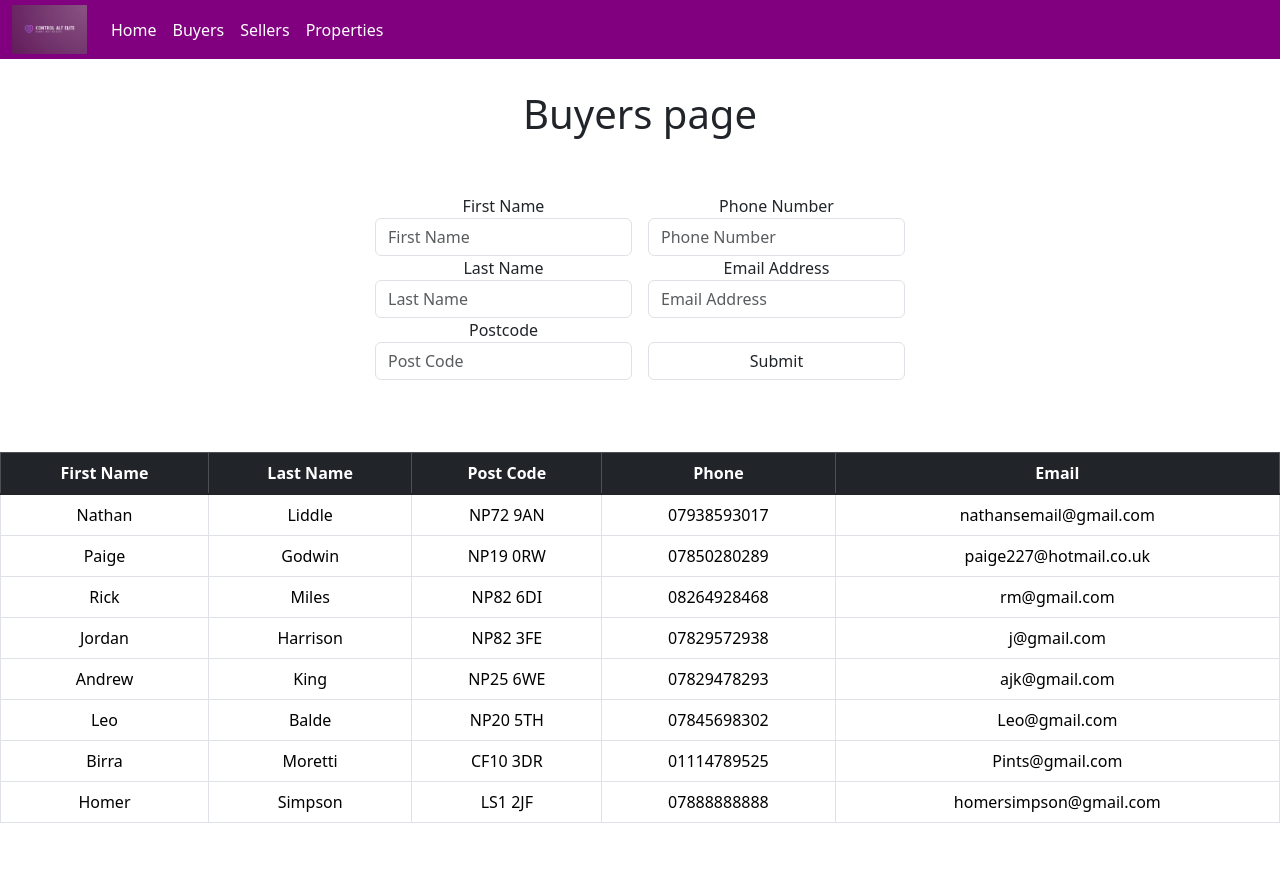
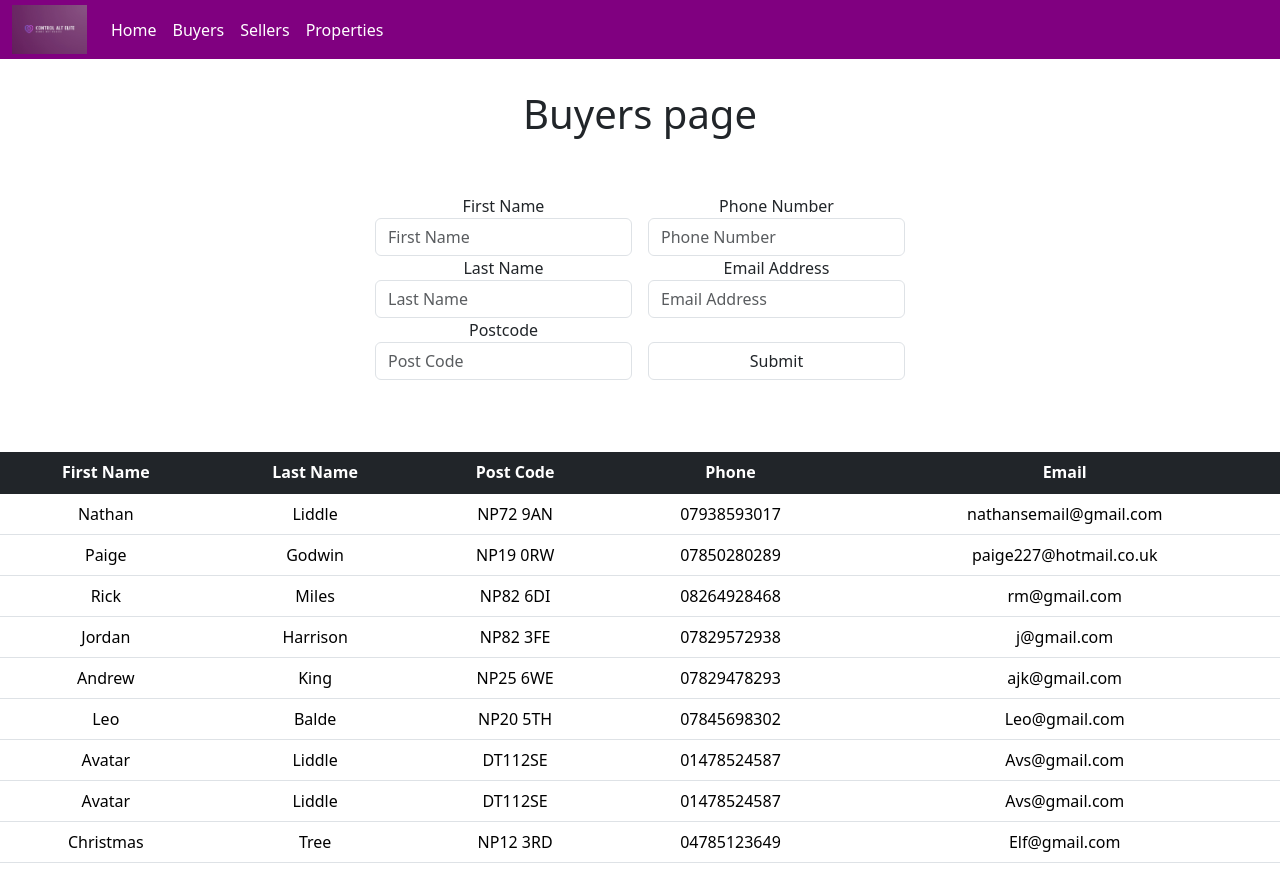
Before and after one commit to AndykingSkywalker/ctrl_alt_elite, a React (Create React App) app: page /buyers in a window 1280 px wide. Before the commit the page ends 839 px from the top, so only its background shows below. Built offline with nearby package versions, Linux system fonts and the light colour scheme; data requests are answered from the project's data file.

Commit message:
Validation

```diff
--- a/db.json
+++ b/db.json
@@ -49,20 +49,28 @@
       "id": 7
     },
     {
-      "firstName": "Birra",
-      "lastName": "Moretti",
-      "postCode": "CF10 3DR",
-      "phoneNum": "01114789525",
-      "emailAdd": "Pints@gmail.com",
+      "firstName": "Avatar",
+      "lastName": "Liddle",
+      "postCode": "DT112SE",
+      "phoneNum": "01478524587",
+      "emailAdd": "Avs@gmail.com",
       "id": 8
     },
     {
-      "firstName": "Homer",
-      "lastName": "Simpson",
-      "postCode": "LS1 2JF",
-      "phoneNum": "07888888888",
-      "emailAdd": "homersimpson@gmail.com",
+      "firstName": "Avatar",
+      "lastName": "Liddle",
+      "postCode": "DT112SE",
+      "phoneNum": "01478524587",
+      "emailAdd": "Avs@gmail.com",
       "id": 9
+    },
+    {
+      "firstName": "Christmas",
+      "lastName": "Tree",
+      "postCode": "NP12 3RD",
+      "phoneNum": "04785123649",
+      "emailAdd": "Elf@gmail.com",
+      "id": 10
     }
   ],
   "sellers": [
@@ -81,6 +89,22 @@
       "phoneNum": "04465892474",
       "emailAdd": "Poretti@gmail.com",
       "id": 2
+    },
+    {
+      "firstName": "Carlsberg",
+      "lastName": "Pilsner",
+      "postCode": "CA24 4PA",
+      "phoneNum": "07845125847",
+      "emailAdd": "Pils@gmail.com",
+      "id": 3
+    },
+    {
+      "firstName": "Peroni",
+      "lastName": "Red",
+      "postCode": "CA24 4PA",
+      "phoneNum": "07845125847",
+      "emailAdd": "Red@gmail.com",
+      "id": 4
     }
   ],
   "properties": [
--- a/src/Components/Routing/Buyers.jsx
+++ b/src/Components/Routing/Buyers.jsx
@@ -40,7 +40,17 @@ function Buyers() {
     const handleSubmit = event => {
         event.preventDefault();
 
-        // Please update url to match the port your JSON server is running in! I was silly and didn't use the same as everyone else!!
+
+        for (let buyer of buyers) {
+            if (firstName === buyer.firstName && lastName === buyer.lastName) {
+               alert("Buyer already exists");
+               return
+            } else {
+                console.log("Submitted");
+            }
+        }
+
+
 
         axios.post("http://localhost:3030/buyers", { firstName, lastName, postCode, phoneNum, emailAdd })
 
@@ -54,6 +64,7 @@ function Buyers() {
                 getBuyers()
             })
             .catch(error => console.error(error))
+
 
     }
     return (
@@ -100,8 +111,7 @@ function Buyers() {
             <br />
             <br />
 
-
-            <table className="table table-bordered" style={{ textAlign: "center", marginSide: "15%"}}>
+            <table className="table table-bordered, " style={{ textAlign: "center", marginSide: "15%" }}>
                 <thead className="table-dark">
                     <tr>
                         <th>First Name</th>
--- a/src/Components/Routing/Sellers.jsx
+++ b/src/Components/Routing/Sellers.jsx
@@ -40,7 +40,14 @@ function Sellers() {
     const handleSubmit = event => {
         event.preventDefault();
 
-        // Please update url to match the port your JSON server is running in! I was silly and didn't use the same as everyone else!!
+        for (let seller of sellers) {
+            if (firstName === seller.firstName && lastName === seller.lastName) {
+               alert("Seller already exists");
+               return
+            } else {
+                console.log("Submitted");
+            }
+        }
 
         axios.post("http://localhost:3030/sellers", { firstName, lastName, postCode, phoneNum, emailAdd })
 
```
